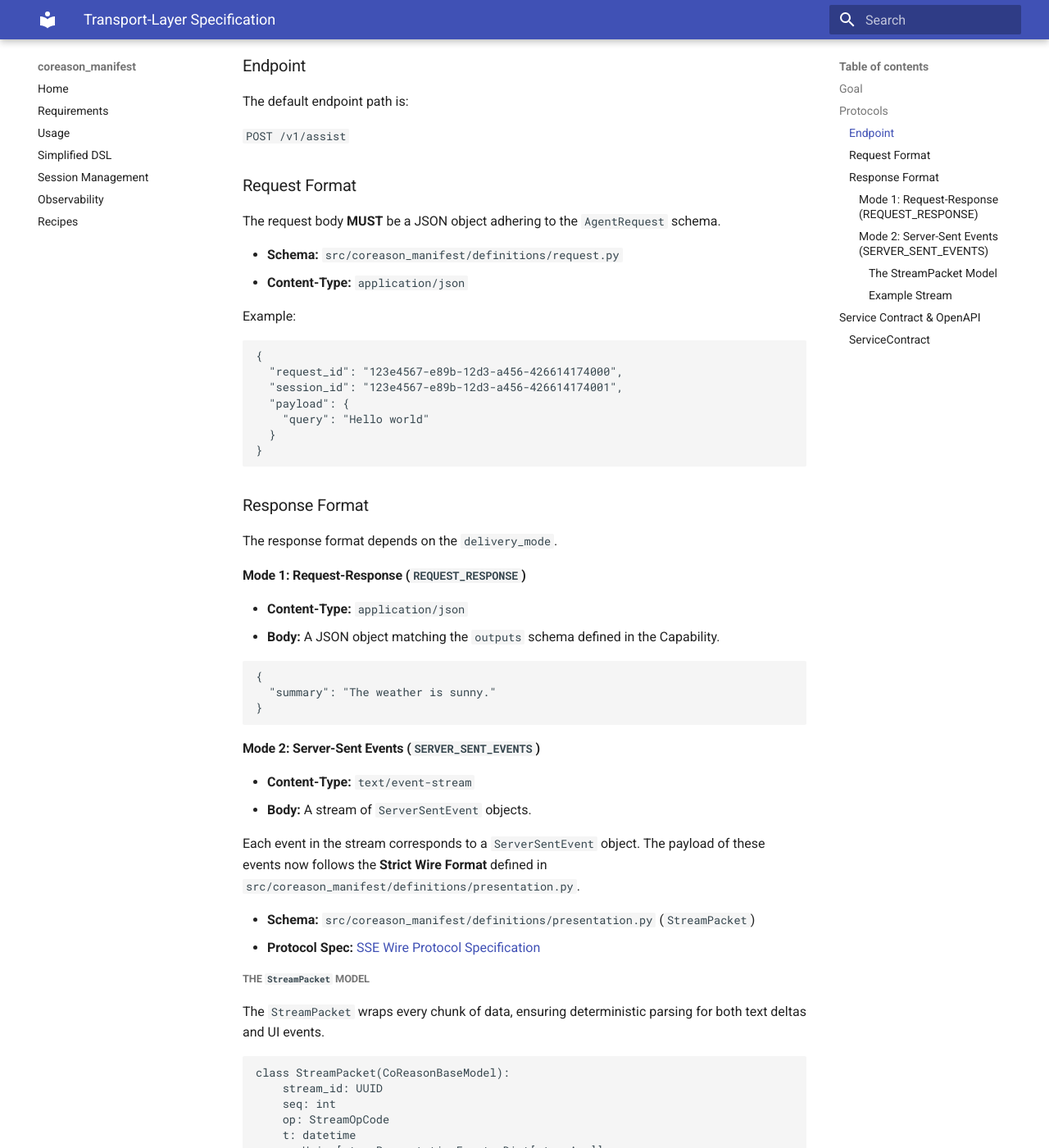
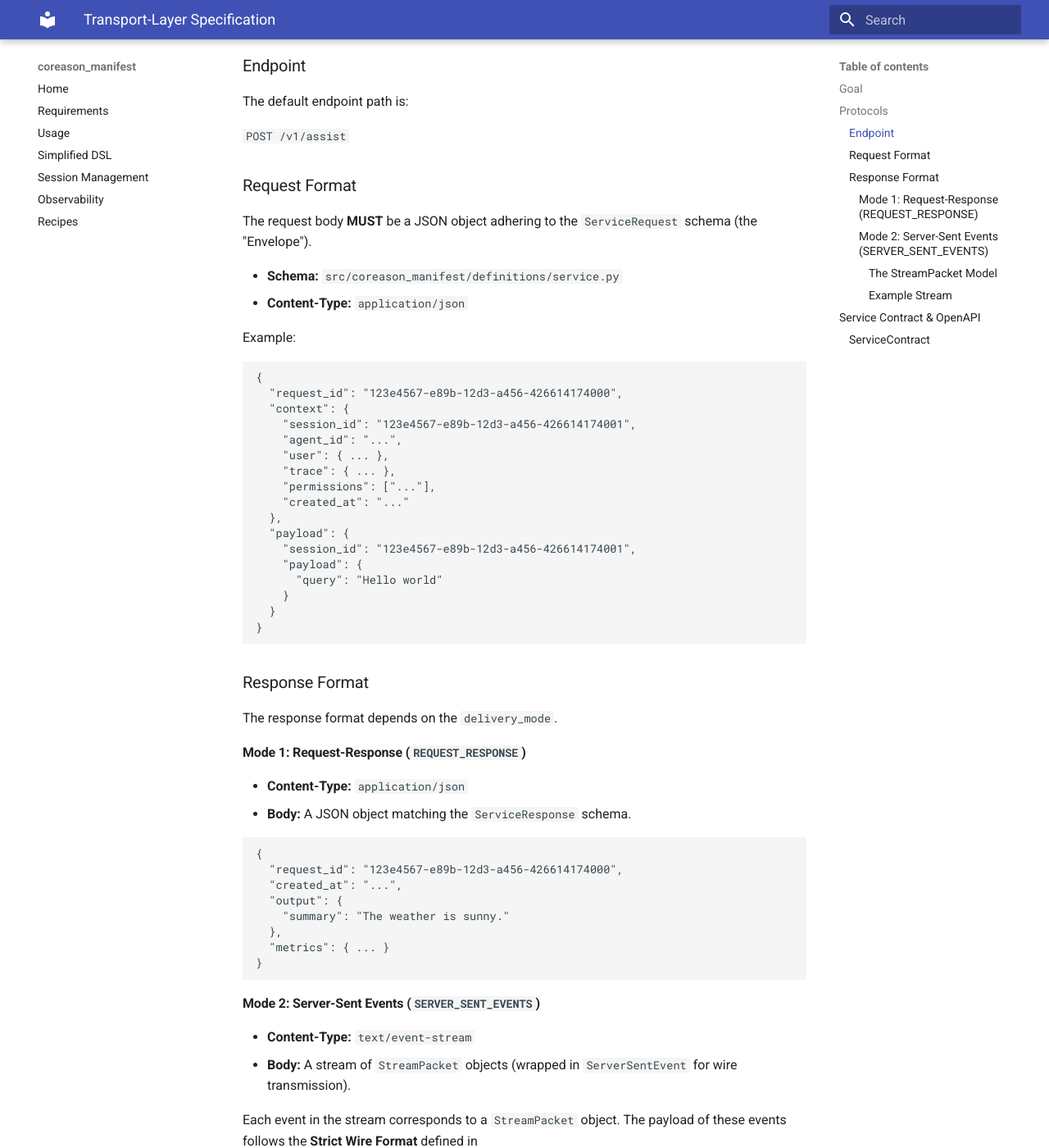
Before and after one commit to CoReason-AI/coreason-manifest, an MkDocs documentation site: the page built from docs/transport_layer_specification.md, in a window 1280 px wide and 1400 px high, scrolled down 533 px. Shown: the whole window at 82% size. Built offline with MkDocs 1.6.1 and Material for MkDocs 9.7.7, drawn with Linux system fonts in a browser that asks for light colours.

Commit message:
feat: implement Coreason Agent Protocol (CAP) and Service Contract
This commit implements the standard HTTP interface for Coreason Agents, ensuring interoperability across different hosting environments.

Key changes:
- Defined `ServiceRequest`, `ServiceResponse`, and `HealthCheckResponse` models in `src/coreason_manifest/definitions/service.py`.
- Updated `ServiceContract` to generate OpenAPI specs using the new `ServiceRequest` envelope.
- Created `docs/interface_contracts.md` documenting the Coreason Agent Protocol (CAP), including `POST /assist` and `GET /health` endpoints.
- Updated `docs/transport_layer_specification.md` and `docs/coreason_agent_manifest.md` to reference the new CAP standards.
- Added unit tests in `tests/test_service_contract.py` to verify serialization, strict type checking, and schema compliance.
- Ensured strict separation of context (`SessionContext`) and payload (`AgentRequest`) in `ServiceRequest`.
- All new models use `ConfigDict(frozen=True)` for immutability and inherit from `CoReasonBaseModel`.
- Fixed linting (line length) and type checking (unused ignores) issues in tests.

Co-authored-by: gowthamrao <13936600+gowthamrao@users.noreply.github.com>

````diff
--- a/docs/transport_layer_specification.md
+++ b/docs/transport_layer_specification.md
@@ -20,18 +20,28 @@ The default endpoint path is:
 
 ### Request Format
 
-The request body **MUST** be a JSON object adhering to the `AgentRequest` schema.
+The request body **MUST** be a JSON object adhering to the `ServiceRequest` schema (the "Envelope").
 
-*   **Schema:** `src/coreason_manifest/definitions/request.py`
+*   **Schema:** `src/coreason_manifest/definitions/service.py`
 *   **Content-Type:** `application/json`
 
 Example:
 ```json
 {
   "request_id": "123e4567-e89b-12d3-a456-426614174000",
-  "session_id": "123e4567-e89b-12d3-a456-426614174001",
+  "context": {
+    "session_id": "123e4567-e89b-12d3-a456-426614174001",
+    "agent_id": "...",
+    "user": { ... },
+    "trace": { ... },
+    "permissions": ["..."],
+    "created_at": "..."
+  },
   "payload": {
-    "query": "Hello world"
+    "session_id": "123e4567-e89b-12d3-a456-426614174001",
+    "payload": {
+      "query": "Hello world"
+    }
   }
 }
 ```
@@ -43,20 +53,25 @@ The response format depends on the `delivery_mode`.
 #### Mode 1: Request-Response (`REQUEST_RESPONSE`)
 
 *   **Content-Type:** `application/json`
-*   **Body:** A JSON object matching the `outputs` schema defined in the Capability.
+*   **Body:** A JSON object matching the `ServiceResponse` schema.
 
 ```json
 {
-  "summary": "The weather is sunny."
+  "request_id": "123e4567-e89b-12d3-a456-426614174000",
+  "created_at": "...",
+  "output": {
+    "summary": "The weather is sunny."
+  },
+  "metrics": { ... }
 }
 ```
 
 #### Mode 2: Server-Sent Events (`SERVER_SENT_EVENTS`)
 
 *   **Content-Type:** `text/event-stream`
-*   **Body:** A stream of `ServerSentEvent` objects.
+*   **Body:** A stream of `StreamPacket` objects (wrapped in `ServerSentEvent` for wire transmission).
 
-Each event in the stream corresponds to a `ServerSentEvent` object. The payload of these events now follows the **Strict Wire Format** defined in `src/coreason_manifest/definitions/presentation.py`.
+Each event in the stream corresponds to a `StreamPacket` object. The payload of these events follows the **Strict Wire Format** defined in `src/coreason_manifest/definitions/presentation.py`.
 
 *   **Schema:** `src/coreason_manifest/definitions/presentation.py` (`StreamPacket`)
 *   **Protocol Spec:** [SSE Wire Protocol Specification](./sse_wire_protocol.md)
````
Also changed, not shown: docs/coreason_agent_manifest.md (+1 -0 lines).
